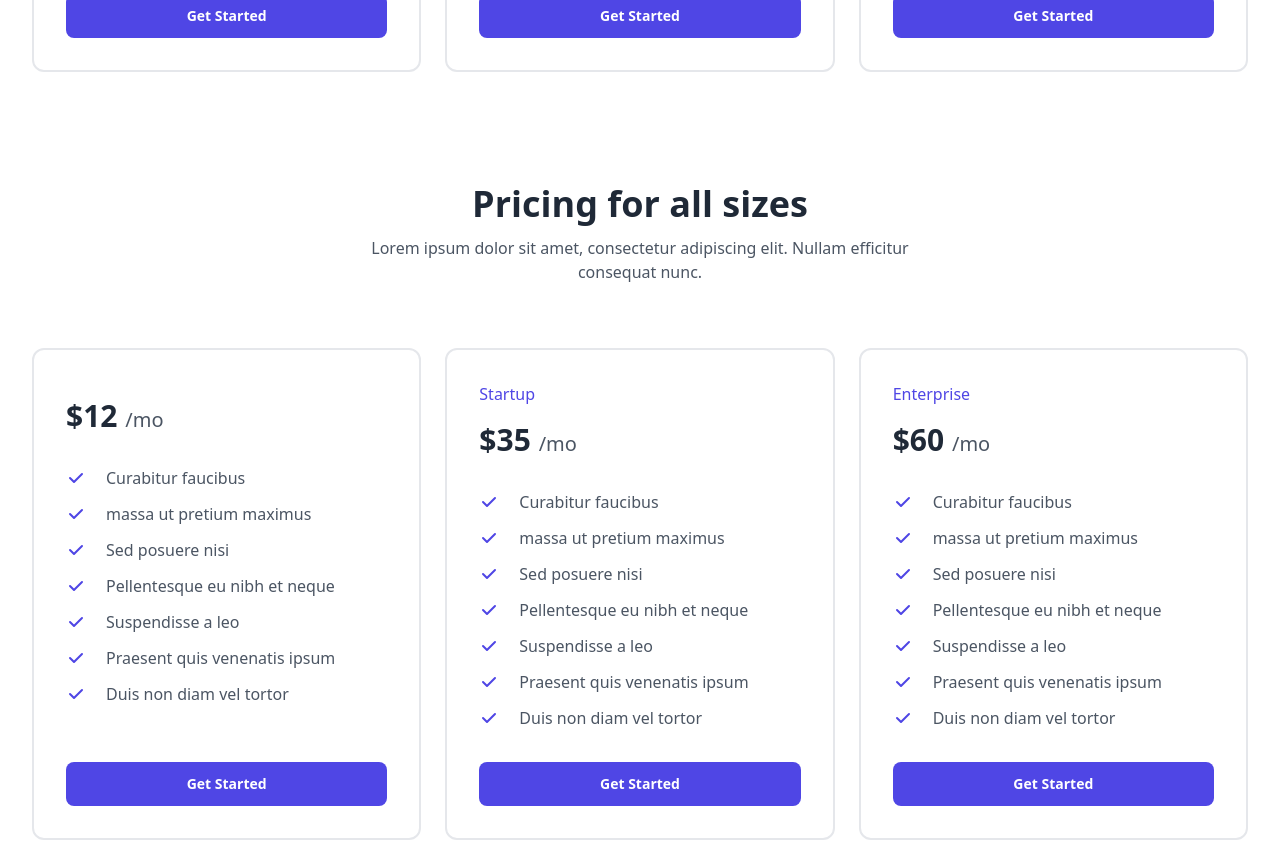
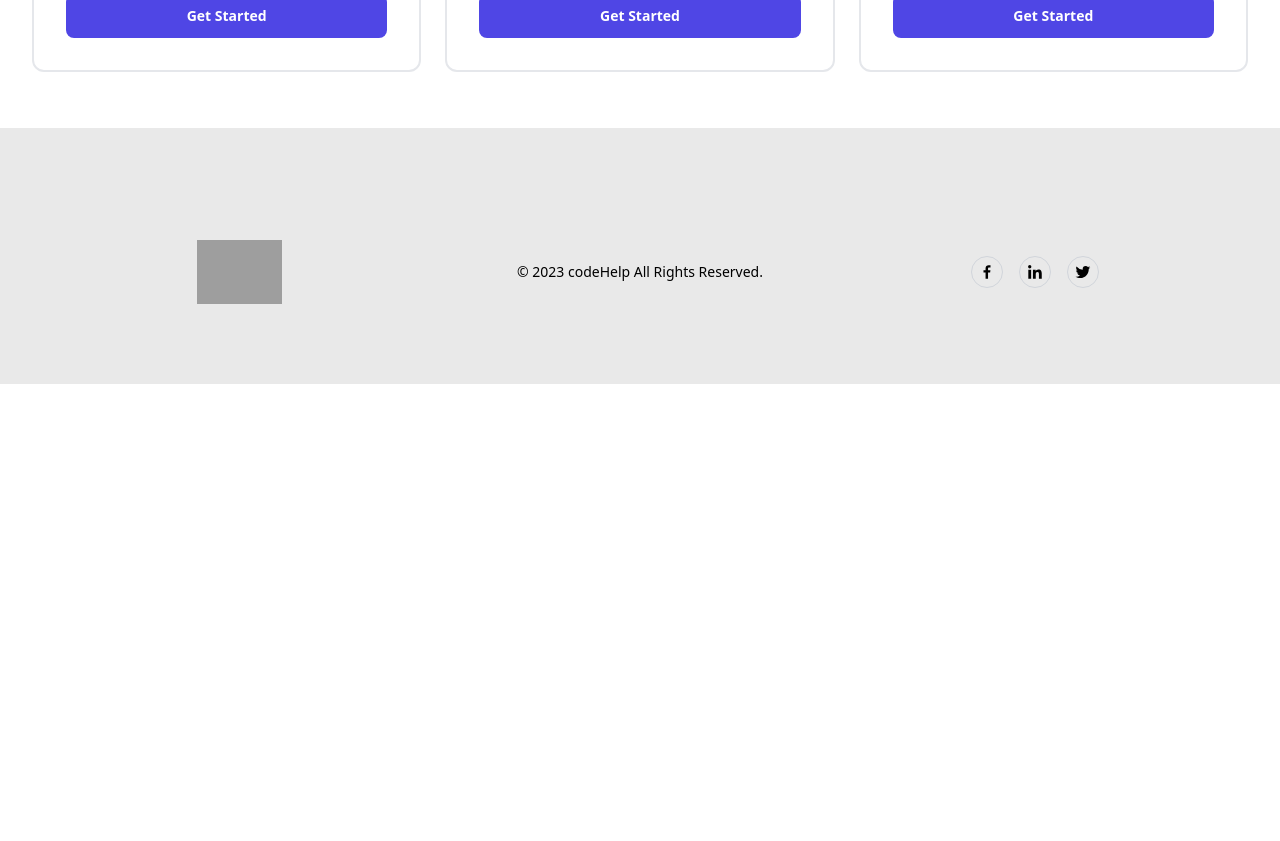
Before and after one commit to rohitranjan-2702/codehelp_diversion2k23, a React (Create React App) app in the folder client/: page / in a window 1280 px wide. Shown: the part 1260-2101 px from the top of the page. After the commit the page ends 1644 px from the top, so only its background shows below. Built offline with nearby package versions, Linux system fonts and the light colour scheme; grey boxes are pictures that could not be loaded.

Commit message:
changes done

```diff
--- a/client/src/App.jsx
+++ b/client/src/App.jsx
@@ -25,7 +25,7 @@ function App() {
   <Route path="/pricing" element={<Pricing/>}/>
   <Route path="/profilestudent" element={<Profilestudent/>}/>
   </Routes>
-  <Pricing/>
+
   <Footer/>
 
   </BrowserRouter>
```
